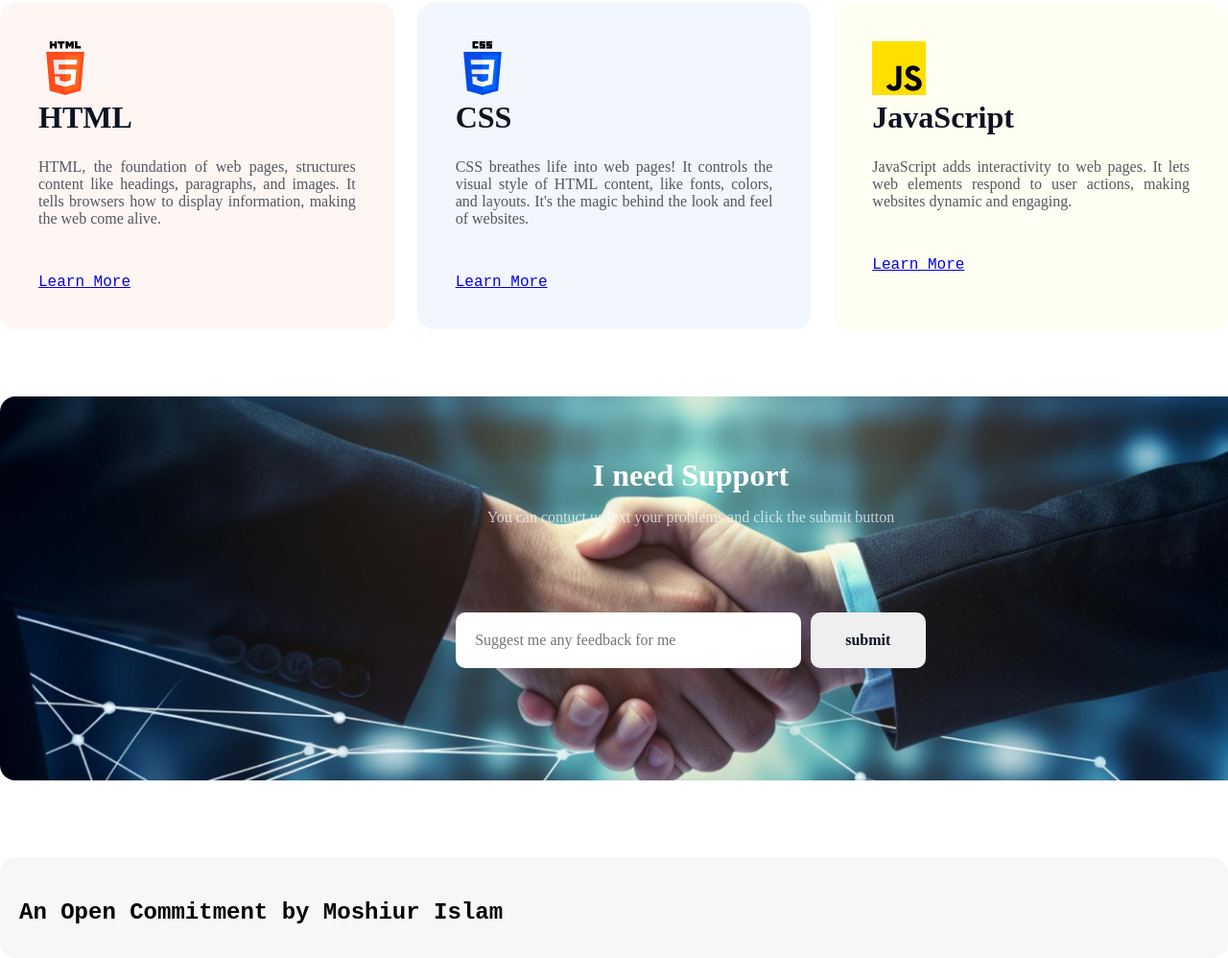
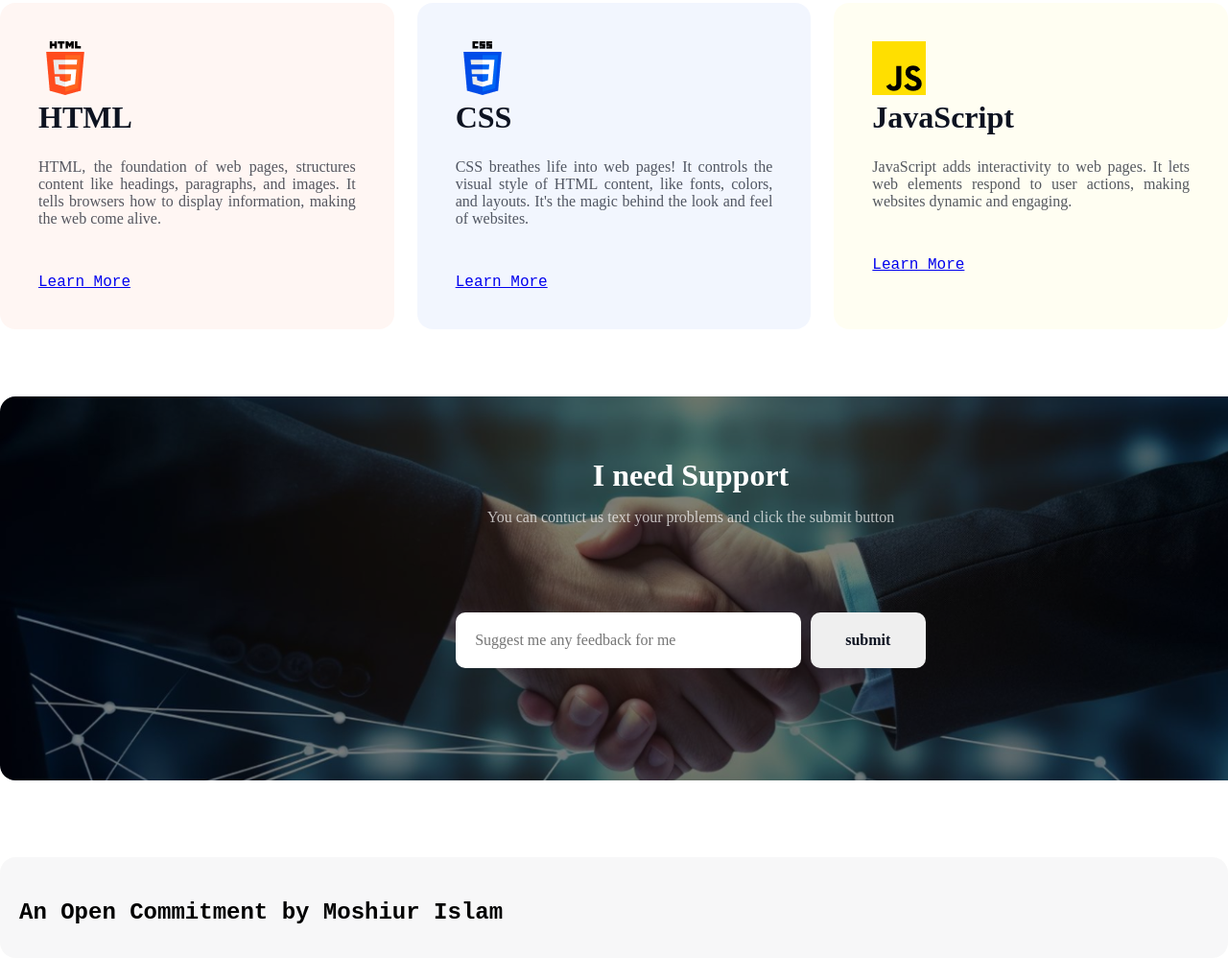
Before and after one commit to Moshiur-15/Assignment-1, a plain HTML site: page index.html in a window 1280 px wide. Shown: the part 3185-4183 px from the top of the page at 96% size. Drawn offline with Linux system fonts and the light colour scheme; a web font is replaced by a local one.

Commit message:
Assignment-1 nine commit

```diff
--- a/index.html
+++ b/index.html
@@ -15,7 +15,7 @@
                 <img class="banner-img" src="./assets/Group.png" alt="">
                 <h2 class="banner-tiitle text-center">"In the near future, I hope to become a Developer."</h2>
                 <p class="banner-description text-center">In the near future, I aim to become a developer. To achieve this, I'll be diving headfirst into learning to code, utilizing online resources and courses to hone my skills.</p>
-                <a href="#c"><button class="btn">Contact with me</button></a>
+                <a href="#a"><button class="btn">Contact with me</button></a>
         </div>
     </header>
     <!-- banner section end here -->
@@ -110,7 +110,7 @@
 
     </main>
     <footer>
-        <section id="c" class="from-contynar">
+        <section id="a" class="from-contynar">
                <div class="form-content">
                    <h2 class="form-title text-center">I need Support</h2>
                    <p class="form-description text-center">You can contuct us text your problems and click the submit button</p>
--- a/style/style.css
+++ b/style/style.css
@@ -306,7 +306,9 @@ main{
     width: 1440px;
     height: 400px;
     border-radius: 16px;
+    background-color: rgba(0, 0, 0, .5);
     background-image: url("../assets/handshake.jpg");
+    background-blend-mode: overlay;
     background-position: center;
     background-size: cover;
     border-radius: 16px;
```
